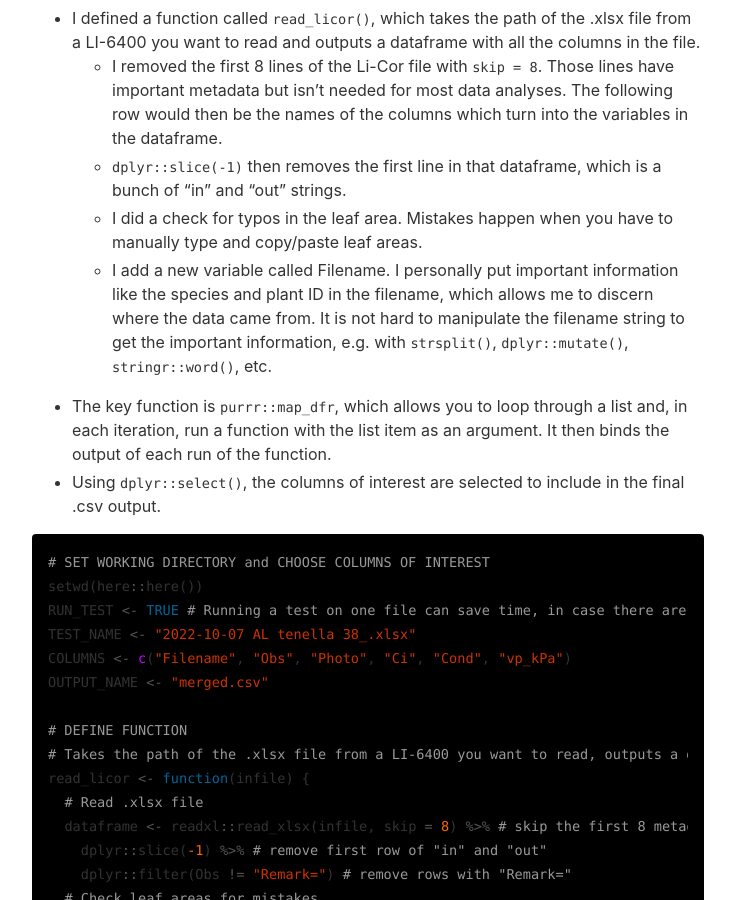
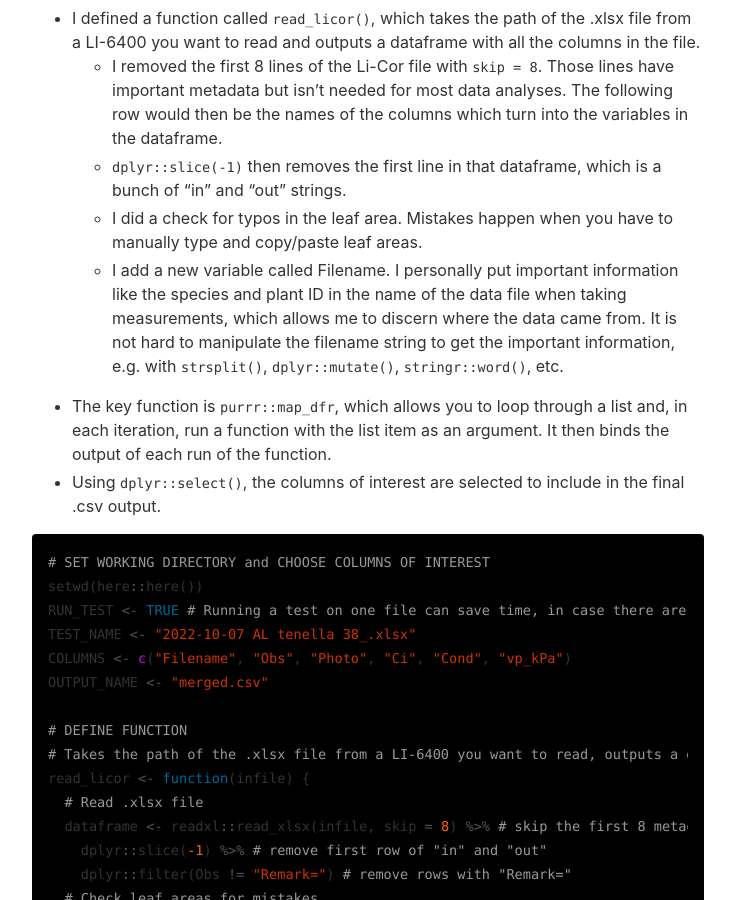
Before and after one commit to leungarthur/leungarthur.github.io-old, a Jekyll site: the page built from _posts/2023-03-04-licor-script.md, in a window 1280 px wide and 900 px high, scrolled down 755 px. Shown: the whole window, without its empty margins (272-1007 px from the left). Built offline with Jekyll 4.4.1, drawn with Linux system fonts in a browser that asks for light colours.

Commit message:
Update 2023-03-04-licor-script.md

```diff
--- a/_posts/2023-03-04-licor-script.md
+++ b/_posts/2023-03-04-licor-script.md
@@ -17,7 +17,7 @@ So, I'd like to share a script that does that. I originally made this for my own
   - I removed the first 8 lines of the Li-Cor file with `skip = 8`. Those lines have important metadata but isn't needed for most data analyses. The following row would then be the names of the columns which turn into the variables in the dataframe.
   - `dplyr::slice(-1)` then removes the first line in that dataframe, which is a bunch of "in" and "out" strings.
   - I did a check for typos in the leaf area. Mistakes happen when you have to manually type and copy/paste leaf areas.
-  - I add a new variable called Filename. I personally put important information like the species and plant ID in the filename, which allows me to discern where the data came from. It is not hard to manipulate the filename string to get the important information, e.g. with `strsplit()`, `dplyr::mutate()`, `stringr::word()`, etc.
+  - I add a new variable called Filename. I personally put important information like the species and plant ID in the name of the data file when taking measurements, which allows me to discern where the data came from. It is not hard to manipulate the filename string to get the important information, e.g. with `strsplit()`, `dplyr::mutate()`, `stringr::word()`, etc.
 - The key function is `purrr::map_dfr`, which allows you to loop through a list and, in each iteration, run a function with the list item as an argument. It then binds the output of each run of the function.
 - Using `dplyr::select()`, the columns of interest are selected to include in the final .csv output.
 
```
